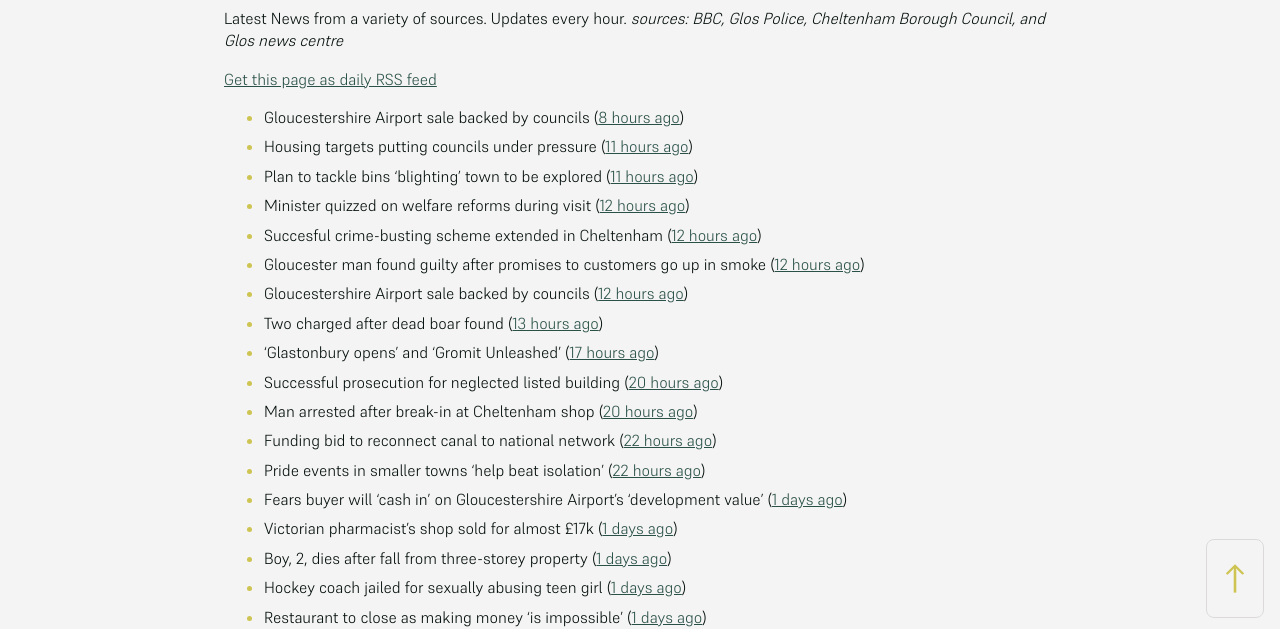
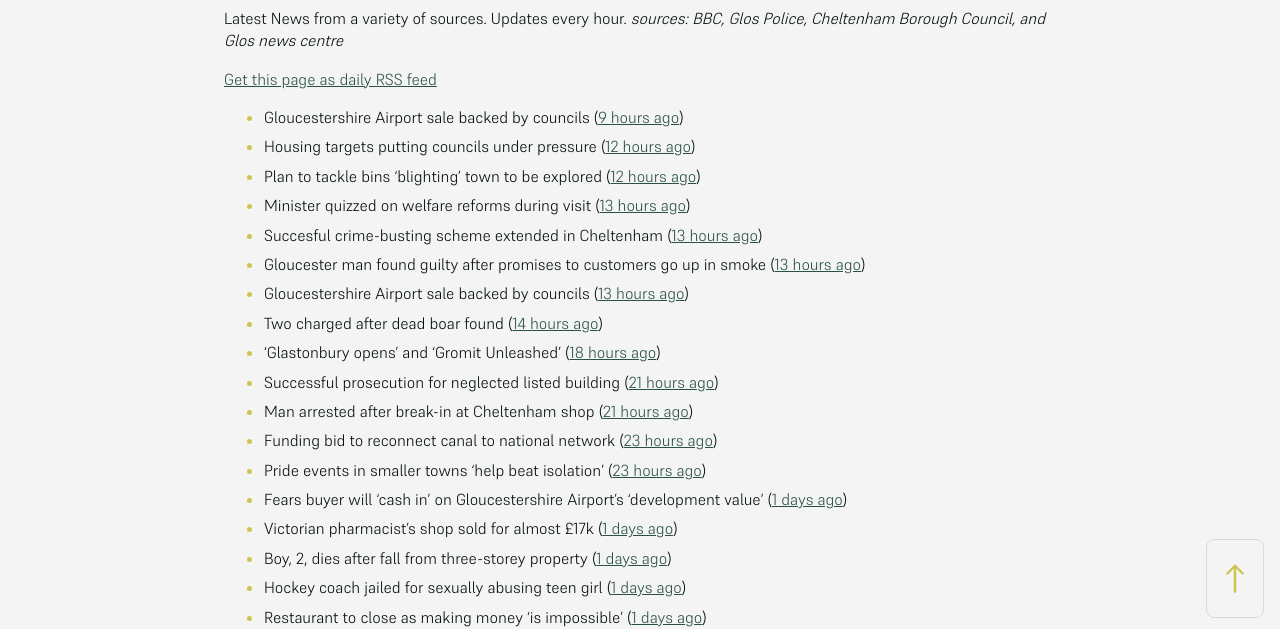
Before and after one commit to mat-0/cheltenham-open-data, a Jekyll site: the page built from _pages/news.md, in a window 1280 px wide. Shown: the part 266-895 px from the top of the page. Built offline with Jekyll 4.4.1, drawn with Linux system fonts in a browser that asks for light colours.

Commit message:
Updated 2025-06-27 04:59:44

```diff
--- a/_pages/news.md
+++ b/_pages/news.md
@@ -12,19 +12,19 @@ _sources: BBC, Glos Police, Cheltenham Borough Council, and Glos news centre_
 [Get this page as daily RSS feed](/daily.rss)
 
 <!-- news_marker starts -->
-- Gloucestershire Airport sale backed by councils ([8 hours ago](https://gloucesternewscentre.co.uk/gloucestershire-airport-sale-backed-by-councils/))
-- Housing targets putting councils under pressure ([11 hours ago](https://www.bbc.com/news/articles/c3en9q19k03o))
-- Plan to tackle bins 'blighting' town to be explored ([11 hours ago](https://www.bbc.com/news/articles/c98j40dy0mlo))
-- Minister quizzed on welfare reforms during visit ([12 hours ago](https://www.bbc.com/news/articles/cd6g58we454o))
-- Succesful crime-busting scheme extended in Cheltenham ([12 hours ago](https://gloucesternewscentre.co.uk/succesful-crime-busting-scheme-extended-in-cheltenham/))
-- Gloucester man found guilty after promises to customers go up in smoke ([12 hours ago](https://gloucesternewscentre.co.uk/gloucester-man-found-guilty-after-promises-to-customers-go-up-in-smoke/))
-- Gloucestershire Airport sale backed by councils ([12 hours ago](https://www.cheltenham.gov.uk/news/article/3024/gloucestershire_airport_sale_backed_by_councils))
-- Two charged after dead boar found ([13 hours ago](https://www.bbc.com/news/articles/cwykjzgjyrno))
-- 'Glastonbury opens' and 'Gromit Unleashed' ([17 hours ago](https://www.bbc.com/news/articles/cx2g8xvd4qdo))
-- Successful prosecution for neglected listed building ([20 hours ago](https://gloucesternewscentre.co.uk/successful-prosecution-for-neglected-listed-building/))
-- Man arrested after break-in at Cheltenham shop ([20 hours ago](https://gloucesternewscentre.co.uk/man-arrested-after-break-in-at-cheltenham-shop/))
-- Funding bid to reconnect canal to national network ([22 hours ago](https://www.bbc.com/news/articles/cgmw1werzneo))
-- Pride events in smaller towns 'help beat isolation' ([22 hours ago](https://www.bbc.com/news/articles/c24v5vqj8dro))
+- Gloucestershire Airport sale backed by councils ([9 hours ago](https://gloucesternewscentre.co.uk/gloucestershire-airport-sale-backed-by-councils/))
+- Housing targets putting councils under pressure ([12 hours ago](https://www.bbc.com/news/articles/c3en9q19k03o))
+- Plan to tackle bins 'blighting' town to be explored ([12 hours ago](https://www.bbc.com/news/articles/c98j40dy0mlo))
+- Minister quizzed on welfare reforms during visit ([13 hours ago](https://www.bbc.com/news/articles/cd6g58we454o))
+- Succesful crime-busting scheme extended in Cheltenham ([13 hours ago](https://gloucesternewscentre.co.uk/succesful-crime-busting-scheme-extended-in-cheltenham/))
+- Gloucester man found guilty after promises to customers go up in smoke ([13 hours ago](https://gloucesternewscentre.co.uk/gloucester-man-found-guilty-after-promises-to-customers-go-up-in-smoke/))
+- Gloucestershire Airport sale backed by councils ([13 hours ago](https://www.cheltenham.gov.uk/news/article/3024/gloucestershire_airport_sale_backed_by_councils))
+- Two charged after dead boar found ([14 hours ago](https://www.bbc.com/news/articles/cwykjzgjyrno))
+- 'Glastonbury opens' and 'Gromit Unleashed' ([18 hours ago](https://www.bbc.com/news/articles/cx2g8xvd4qdo))
+- Successful prosecution for neglected listed building ([21 hours ago](https://gloucesternewscentre.co.uk/successful-prosecution-for-neglected-listed-building/))
+- Man arrested after break-in at Cheltenham shop ([21 hours ago](https://gloucesternewscentre.co.uk/man-arrested-after-break-in-at-cheltenham-shop/))
+- Funding bid to reconnect canal to national network ([23 hours ago](https://www.bbc.com/news/articles/cgmw1werzneo))
+- Pride events in smaller towns 'help beat isolation' ([23 hours ago](https://www.bbc.com/news/articles/c24v5vqj8dro))
 - Fears buyer will ‘cash in’ on Gloucestershire Airport’s ‘development value’ ([1 days ago](https://gloucesternewscentre.co.uk/fears-buyer-will-cash-in-on-gloucestershire-airports-development-value/))
 - Victorian pharmacist's shop sold for almost £17k ([1 days ago](https://www.bbc.com/news/articles/c3w41xw4ygwo))
 - Boy, 2, dies after fall from three-storey property ([1 days ago](https://www.bbc.com/news/articles/crmvj3p192ko))
```
Also changed, not shown: _data/flood.json (+5 -27 lines), index.md (+5 -5 lines).
